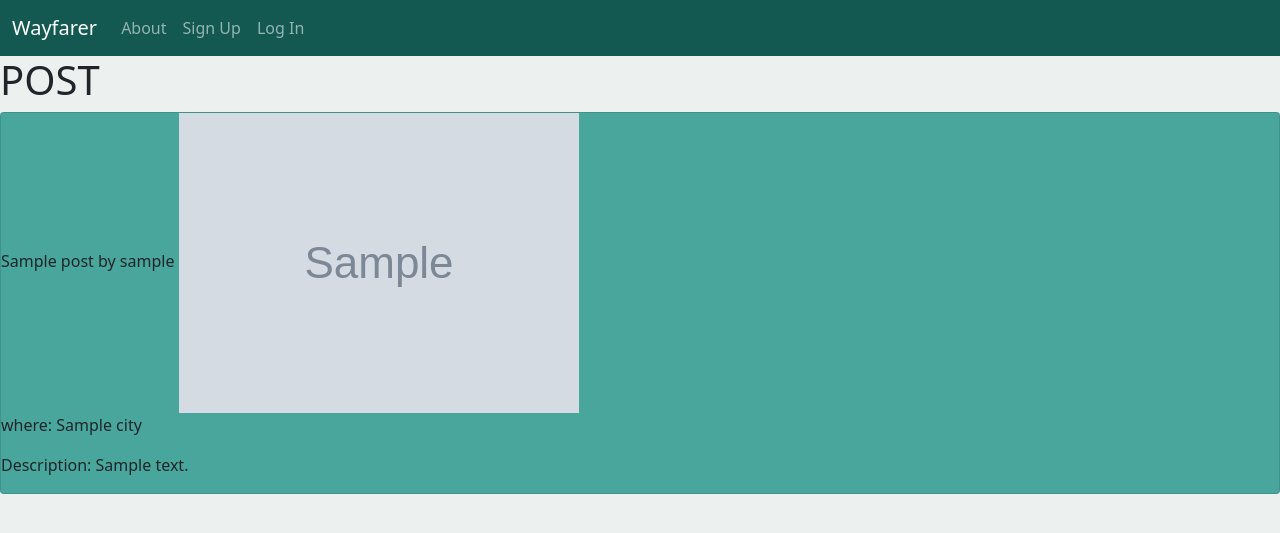
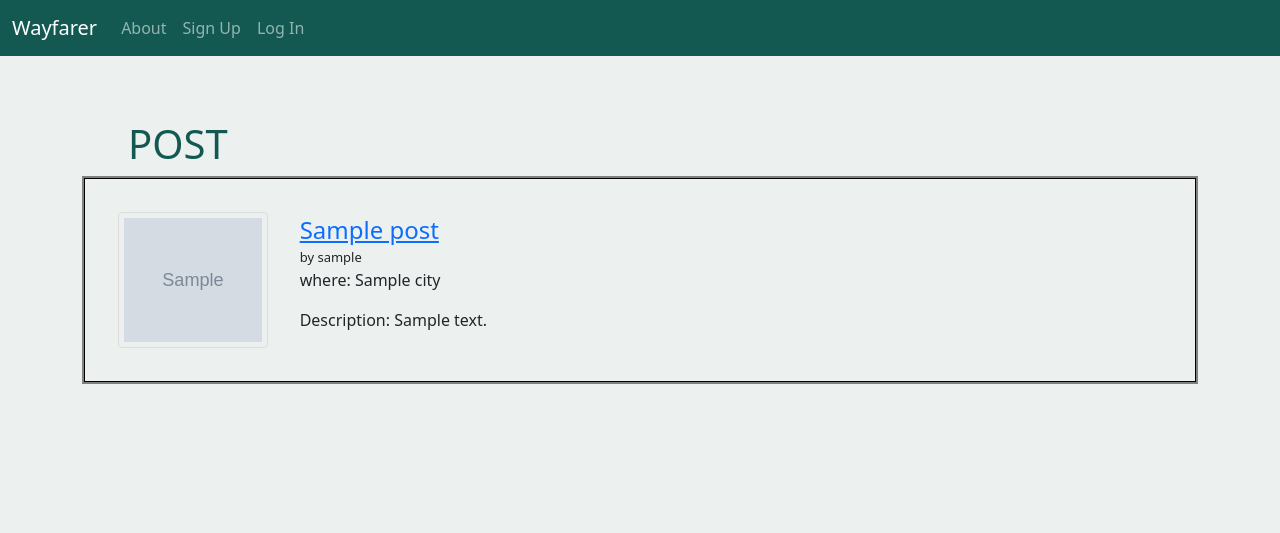
Before and after one commit to Heymon/wayfarer_project, a Django app: template main_app/templates/trips/show.html in a window 1280 px wide. Shown: the top 533 px of the page. Run offline with Django 3.2, Linux system fonts and the light colour scheme; the template is opened without the code that fills it: values that come from a table or form of the project are taken from there, others are empty; tables that the repository leaves empty hold one stand-in row (values such as "Sample post"); grey boxes marked "Sample" are stand-in pictures; parts of the project's set-up code (start-up, migrations or seed data) failed here and were passed over.

Commit message:
post & profile styling//cities.html

```diff
--- a/main_app/static/css/style.css
+++ b/main_app/static/css/style.css
@@ -64,9 +64,7 @@ footer {
 
 /* CITIES */
 .card{
-
     background: #49A69C
-
 }
 
 .card-body{
@@ -98,6 +96,11 @@ footer {
 }
 
 /* POSTS */
+
+.card1{
+    background: #E0EEEC;
+}
+
 .post-content-title{
     font-size: 24px;
 }
@@ -106,14 +109,18 @@ footer {
     display: flex;
     flex-direction: row;
     padding: 3%;
-    border: 1px solid black;
     background-color: #ECF1F0;
+    margin-bottom: 2%;
 }
 
 .post-content-text{
     display: flex;
     flex-direction: column;
     padding: 0% 3% 0% 3%;
+}
+
+#by{
+    font-size: 13px;
 }
 
 
@@ -171,3 +178,47 @@ footer {
      display: flex;
      justify-content: center;
  }
+
+
+
+ /* ======================Post Show Page======================== */
+
+#heading{
+    color:#135952;
+    text-shadow: 3px black;
+    margin-left: 10%;
+    margin-top:5%;
+}
+
+ .card1{
+    border: 2px solid grey;
+    background-color: #ECF1F0;
+    box-shadow: #3B565E 2px;
+    margin-bottom: 2%;
+}
+
+#post-img{
+    border: 1px solid #ddd;
+    border-radius: 4px;
+    padding: 5px;
+    width: 150px;
+}
+
+#post-img:hover {
+    box-shadow: 0 0 2px 1px rgba(0, 140, 186, 0.5);
+}
+
+
+.card-post1-content{
+    display: flex;
+    flex-direction: row;
+    padding: 3%;
+    border: 1px solid black;
+    background-color: #ECF1F0;
+}
+
+.post-content1-text{
+    display: flex;
+    flex-direction: column;
+    padding: 0% 3% 0% 3%;
+}
--- /dev/null
+++ b/main_app/templates/trips/cities.html
@@ -0,0 +1,3 @@
+{% extends 'base.html' %}
+{% load static %}
+{% block content %}
--- a/main_app/templates/trips/profile.html
+++ b/main_app/templates/trips/profile.html
@@ -69,11 +69,12 @@
 
       <h2>POSTS</h2>
       {% for post in posts %}
-      <div class="card">
+      <div class="card1">
         <div class="card-post-content">
                     <img src="{{post.user.profile.profile_img}}" alt="Photo of {{post.location}}">
                     <div class="post-content-text">
-                      <span class="post-content-title"><a href="{% url 'show_post' post.id %}">{{ post.title }}</a></span>
+                      <span class="post-content-title"><a href="{% url 'show_post' post.id %}">{{ post.title }}</a><br>
+                        <div id="by">by {{post.user.username}}</div></span>
                       <p>where: {{ post.location }}</p>
                       <p>Description: {{ post.text }}</p>
                     </div>
--- a/main_app/templates/trips/show.html
+++ b/main_app/templates/trips/show.html
@@ -1,17 +1,24 @@
 {% extends 'base.html' %}
+{% load static %}
 {% block content %}
 
-<h1>POST</h1>
+<h1 id="heading">POST</h1>
+
+<div class="container">
+<div class="card1">
+  <div class="card-post1-content">
+              <img id="post-img" src="{{post.user.profile.profile_img}}" alt="Photo of {{post.location}}">
+              <div class="post-content1-text">
+                <span class="post-content-title"><a href="{% url 'show_post' post.id %}">{{ post.title }}</a><br>
+                  <div id="by">by {{post.user.username}}</div></span>
+                <p>where: {{ post.location }}</p>
+                <p>Description: {{ post.text }}</p>
 
 
-  <div class="card">
-    <div class="card-content">
-      <span class="card-title">{{ post.title }} by {{post.user.username}}</span>
-      <img src="{{post.user.profile.profile_img}}" alt="Photo of {{post.location}}">
-      <p>where: {{ post.location }}</p>
-      <p>Description: {{ post.text }}</p>
-    </div>
+              </div>
   </div>
+</div>
+</div>
 
 
 {% endblock %}
```
